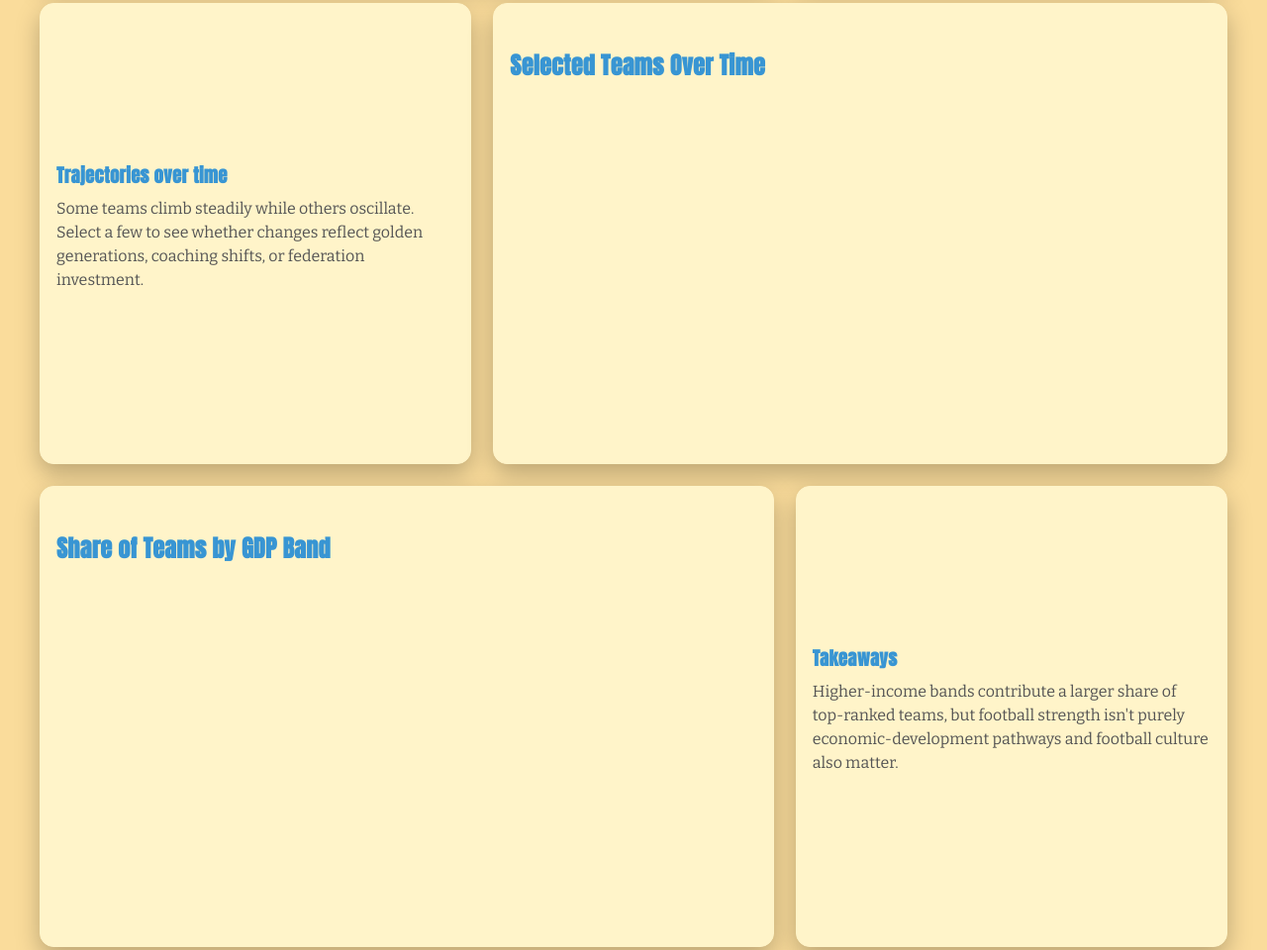
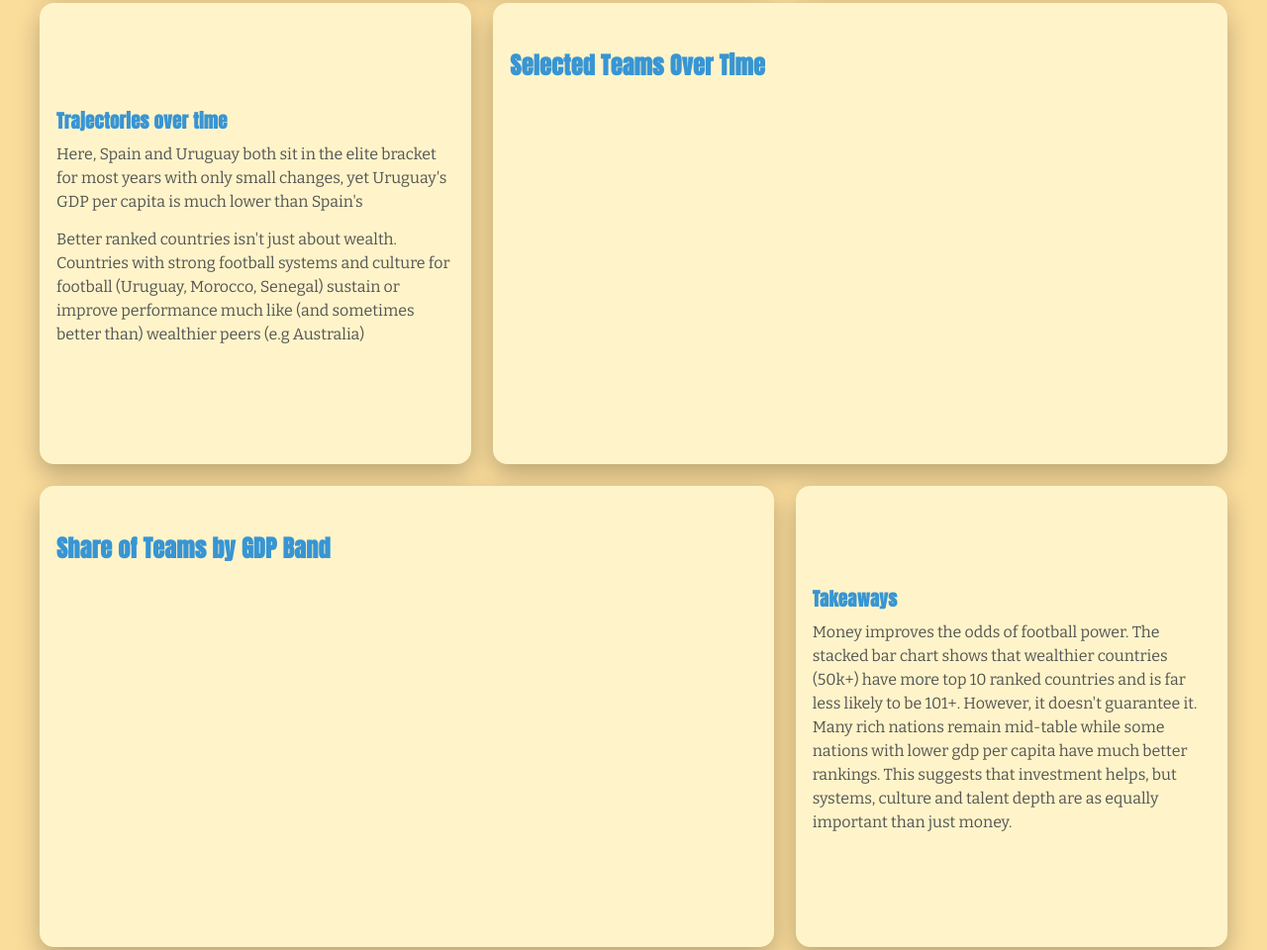
Before and after one commit to avn4/FIT3179-A2, a plain HTML site: page index.html in a window 1280 px wide. Shown: the part 1193-2153 px from the top of the page at 99% size. Drawn offline with nearby package versions, Linux system fonts and the light colour scheme; a script that the page names is missing.

Commit message:
Update index.html

```diff
--- a/index.html
+++ b/index.html
@@ -92,8 +92,8 @@
       <section class="row reverse">
         <aside class="card text">
           <h3 class="kicker">Trajectories over time</h3>
-          <p>Some teams climb steadily while others oscillate. Select a few to see whether changes
-          reflect golden generations, coaching shifts, or federation investment.</p>
+          <p>Here, Spain and Uruguay both sit in the elite bracket for most years with only small changes, yet Uruguay's GDP per capita is much lower than Spain's</p>
+          <p>Better ranked countries isn't just about wealth. Countries with strong football systems and culture for football (Uruguay, Morocco, Senegal) sustain or improve performance much like (and sometimes better than) wealthier peers (e.g Australia)</p>
         </aside>
         <div class="card chart">
           <h2>Selected Teams Over Time</h2>
@@ -108,8 +108,9 @@
         </div>
         <aside class="card text">
           <h3 class="kicker">Takeaways</h3>
-          <p>Higher-income bands contribute a larger share of top-ranked teams, but football strength isn't
-          purely economic-development pathways and football culture also matter.</p>
+          <p>Money improves the odds of football power. The stacked bar chart shows that wealthier countries (50k+) have more top 10 ranked
+          countries and is far less likely to be 101+. However, it doesn't guarantee it. Many rich nations remain mid-table while some nations with lower gdp per capita have much better rankings.
+          This suggests that investment helps, but systems, culture and talent depth are as equally important than just money.</p>
         </aside>
       </section>
 
```
